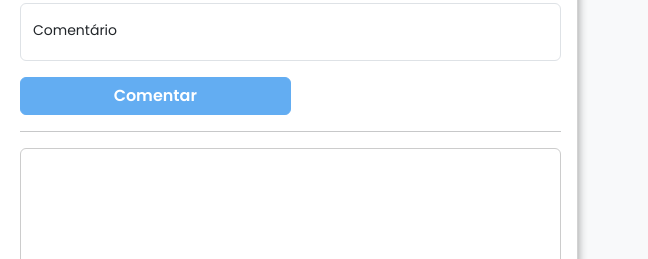
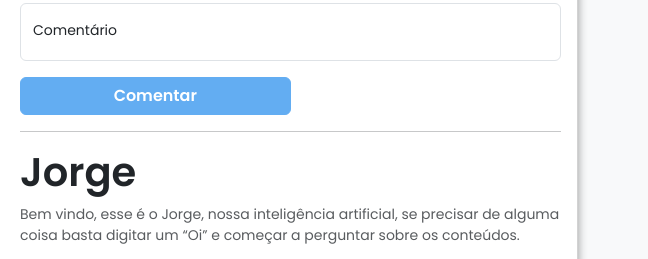
Before and after one commit to lucasraulinosilva/NihaoHubSite, a plain HTML site: page view/ConteudoView.html in a window 1280 px wide. Shown: the part 865-1124 px from the top of the page, 632-1280 px from the left. Drawn offline with nearby package versions, Linux system fonts and the light colour scheme; no server answers.

Commit message:
Update ConteudoView.html

```diff
--- a/view/ConteudoView.html
+++ b/view/ConteudoView.html
@@ -122,6 +122,8 @@
                         style="background-color: #63adf2; border-color: #63adf2;">Comentar</button>
                     </div>
                     <hr>
+                    <h1>Jorge</h1>
+                    <p class="text-body-secondary">Bem vindo, esse é o Jorge, nossa inteligência artificial, se precisar de alguma coisa basta digitar um “Oi” e começar a perguntar sobre os conteúdos.</p>
                     <div id="chat-box" class="mt-3 rounded"></div>
                     <div class="container p-2">
                         <div class="row border mb-2 border-opacity-25 rounded mt-3">
```
